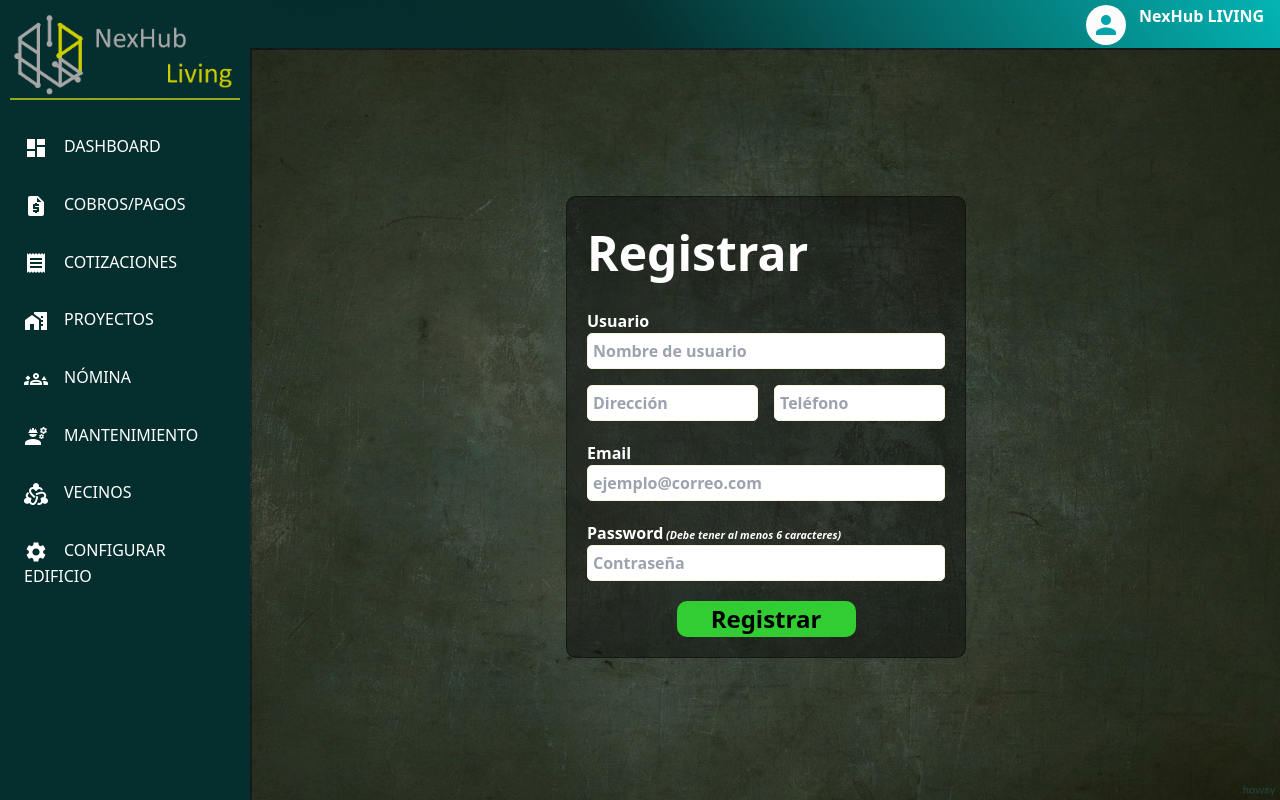
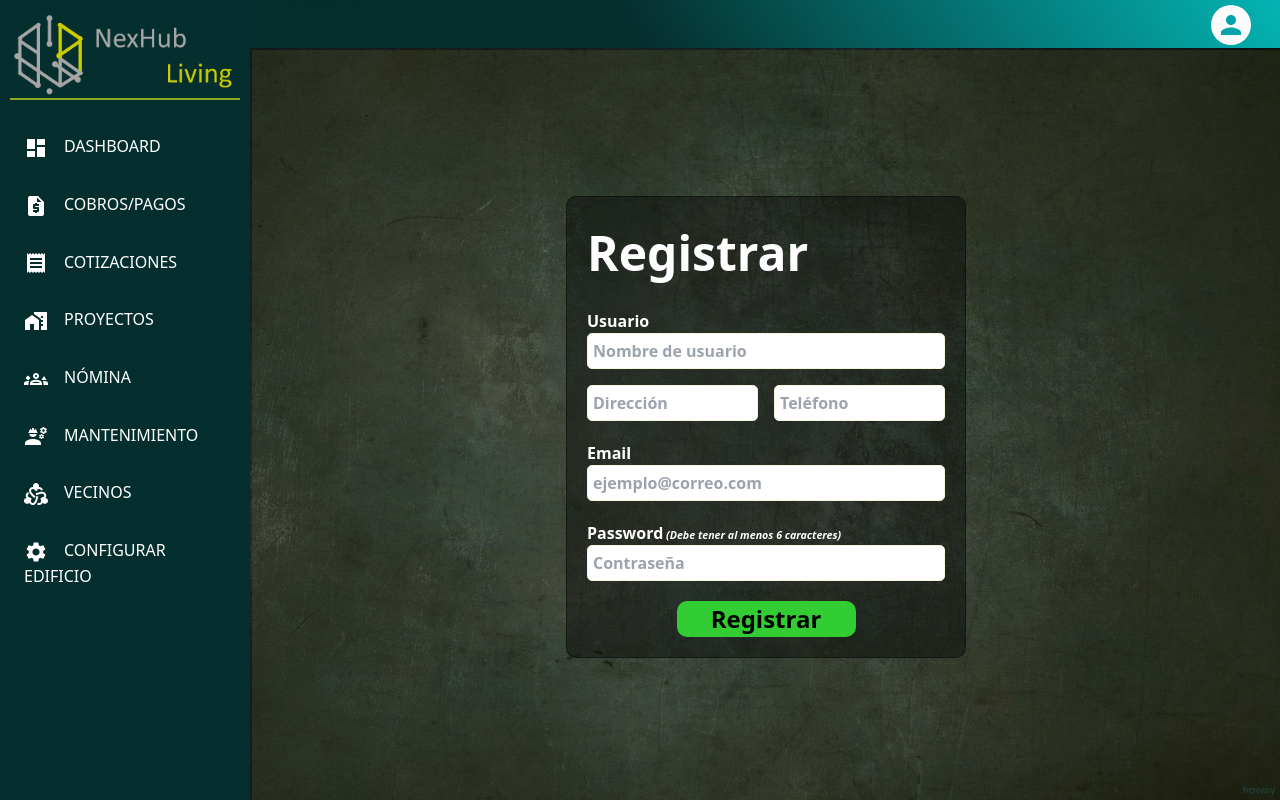
Before and after one commit to smartDCs/nexhub, a React (Vite) app: page /registerUser in a window 1280 px wide. Built offline with nearby package versions, Linux system fonts and the light colour scheme; no server answers; what @react-pdf/renderer would draw is missing.

Commit message:
Pasando datos de la autenticacion con useContext

```diff
--- a/src/App.jsx
+++ b/src/App.jsx
@@ -4,9 +4,10 @@ import "./index.css";
 import Navbar from "./components/Navbar";
 import Sidebar from "./components/Sidebar";
 import Rutes from "./routes/Rutes";
+import UserState from "./context/User/UserState";
 function App() {
   return (
-    <>
+    <UserState>
       <BrowserRouter>
         <div className="principal">
           <div>
@@ -22,7 +23,7 @@ function App() {
           </div>
         </div>
       </BrowserRouter>
-    </>
+    </UserState>
   );
 }
 
--- a/src/components/Navbar.jsx
+++ b/src/components/Navbar.jsx
@@ -10,9 +10,12 @@ import {
 import Settings from "@mui/icons-material/Settings";
 import Logout from "@mui/icons-material/Logout";
 import { NavLink } from "react-router-dom";
-import React, { useState } from "react";
+import React, { useState, useContext } from "react";
+import { UserContext } from "../context/User/UserContext";
+function Navbar() {
 
-function Navbar() {
+  const {currentUser}=useContext(UserContext);
+
   const [anchorEl, setAnchorEl] = useState(null);
   const open = Boolean(anchorEl);
   const handleClick = (event) => {
@@ -40,7 +43,7 @@ function Navbar() {
             </IconButton>
           </Tooltip>
         </a>
-        <a className="text-white font-extrabold pt-1 mr-4 ml-2 ">NexHub LIVING</a>
+        <a className="text-white font-extrabold pt-1 mr-4 ml-2 ">{currentUser}</a>
 
         <Menu
           anchorEl={anchorEl}
--- /dev/null
+++ b/src/context/User/UserContext.js
@@ -0,0 +1,3 @@
+import {createContext} from "react";
+
+export const UserContext=createContext();
--- /dev/null
+++ b/src/context/User/UserState.jsx
@@ -0,0 +1,20 @@
+import React, { useState } from 'react'
+import { UserContext } from './UserContext'
+const UserState=({ children })=>{
+const  [currentUser, setCurrentUser] = useState("");
+
+function userChange(user){
+setCurrentUser(user);
+}
+
+
+    return(
+       <UserContext.Provider
+       value={{currentUser,userChange}}
+       >
+        {children}
+       </UserContext.Provider>
+    )
+}
+
+export default UserState
--- a/src/pages/AddUser.jsx
+++ b/src/pages/AddUser.jsx
@@ -8,6 +8,8 @@ function AddUser() {
   const [email, setEmail] = useState("");
   const [password, setPassword] = useState("");
   const [name, setName] = useState("");
+  const [address,setAddress]=useState("");
+  const [phone,setPhone]=useState("");
   const navigate = useNavigate();
   // Initialize Firebase
   const app = initializeApp(firebaseConfig);
@@ -56,6 +58,7 @@ function AddUser() {
             onChange={() => {
               setName(event.target.value);
             }}
+            required
           />
           <div className="mt-4 gap-4 flex justify-between" >
           <input
@@ -64,7 +67,7 @@ function AddUser() {
             name="nombre"
             placeholder="Dirección"
             onChange={() => {
-              setName(event.target.value);
+              setAddress(event.target.value);
             }}
           />
           <input
@@ -73,7 +76,7 @@ function AddUser() {
             name="nombre"
             placeholder="Teléfono"
             onChange={() => {
-              setName(event.target.value);
+              setPhone(event.target.value);
             }}
           />
           </div>
--- a/src/pages/Login.jsx
+++ b/src/pages/Login.jsx
@@ -2,12 +2,17 @@ import { getAuth, signInWithEmailAndPassword } from "firebase/auth";
 
 import { initializeApp } from "firebase/app";
 import { firebaseConfig } from "../firebase_config";
-import { useState } from "react";
+import React, { useState, useContext } from "react";
 import { NavLink, useNavigate } from "react-router-dom";
+import { UserContext } from "../context/User/UserContext";
+
 function Login() {
   const [email, setEmail] = useState("");
   const [password, setPassword] = useState("");
   const navigate = useNavigate();
+  //const [logedUser, setLogedUser] = useState("");
+
+  const {currentUser,userChange}=useContext(UserContext);
   // Initialize Firebase
   const app = initializeApp(firebaseConfig);
   const auth = getAuth(app);
@@ -19,8 +24,9 @@ function Login() {
       .then((userCredential) => {
         // Signed in
         const user = userCredential.user;
-        console.log("Acceso correcto, bienvenido: ");
-        console.log(user.email);
+        // console.log("Acceso correcto, bienvenido: ");
+        //console.log(user.email);
+        userChange(user.email);
         navigate("/dashboard");
       })
       .catch((error) => {
@@ -52,14 +58,13 @@ function Login() {
   };
 
   return (
-
+    <>
       <div className="containerLogin ">
         <div className="login ">
           <form>
             <h1>Login</h1>
             <h2>Email</h2>
             <input
-
               type="email"
               name="email"
               placeholder="ejemplo@correo.com"
@@ -69,7 +74,6 @@ function Login() {
             />
             <h2>Password</h2>
             <input
-
               type="password"
               name="password"
               placeholder="Contraseña"
@@ -92,24 +96,21 @@ function Login() {
             >
               <p>
                 <NavLink to="/resetPassword">
-                  <label > Olvidé mi contraseña</label>
+                  <label> Olvidé mi contraseña</label>
                 </NavLink>
               </p>
             </div>
           </form>
 
-            <p>
-              {
-                " Welcome to Nexhub LIVING, if you don't have an account, please "
-              }
-              <NavLink to="/registerUser">
+          <p>
+            {" Welcome to Nexhub LIVING, if you don't have an account, please "}
+            <NavLink to="/registerUser">
               <label>{" Register "}</label>
-              </NavLink>
-            </p>
-
+            </NavLink>
+          </p>
         </div>
       </div>
-
+    </>
   );
 }
 
```
Also changed, not shown: src/pages/Dashboard.jsx (+4 -4 lines), firebase.json (deleted), src/context/User/UserReducer.js (added), 2 other files (tests, documents, lock files or other folders).
